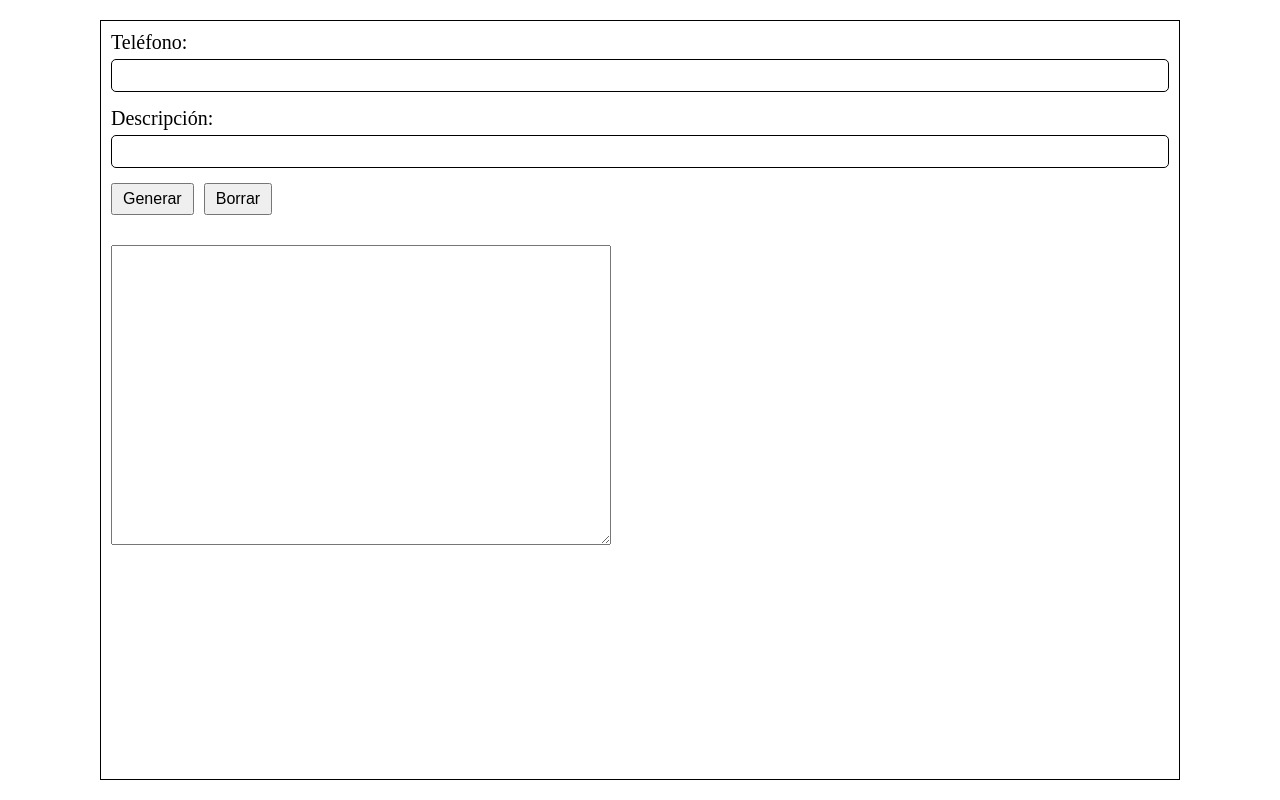
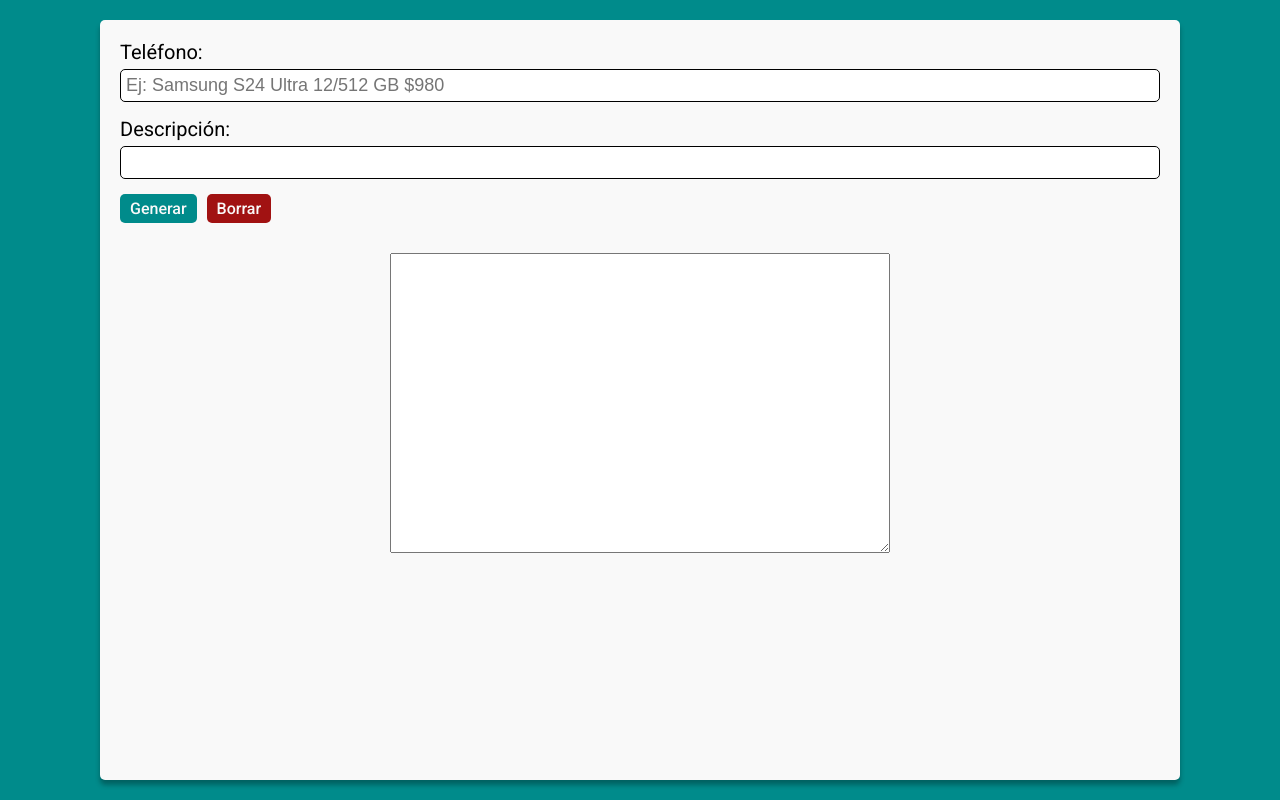
Before and after one commit to ricandres98/copy-maker, a React (Vite) app: page / in a window 1280 px wide. Built offline with nearby package versions, Linux system fonts and the light colour scheme.

Commit message:
- Basic styles implemented - First version completed

```diff
--- a/index.html
+++ b/index.html
@@ -4,6 +4,9 @@
     <meta charset="UTF-8" />
     <!-- <link rel="icon" type="image/svg+xml" href="/vite.svg" /> -->
     <meta name="viewport" content="width=device-width, initial-scale=1.0" />
+    <link rel="preconnect" href="https://fonts.googleapis.com">
+    <link rel="preconnect" href="https://fonts.gstatic.com" crossorigin>
+    <link href="https://fonts.googleapis.com/css2?family=Roboto:ital,wght@0,100;0,300;0,400;0,500;0,700;0,900;1,100;1,300;1,400;1,500;1,700;1,900&display=swap" rel="stylesheet">
     <title>Copy maker</title>
   </head>
   <body>
--- a/src/App.css
+++ b/src/App.css
@@ -4,13 +4,17 @@
     height: 100vh;
     justify-items: center;
     padding: 2rem;
+    background-color: var(--cyan);
 }
 
 .main-container main {
-    border: 1px solid black;
+    /* border: 1px solid black; */
     width: 100%;
     max-width: 1080px;
-    padding: 1rem;
+    padding: 2rem;
+    background-color: var(--white);
+    border-radius: 5px;
+    box-shadow: 0px 5px 5px rgba(0, 0, 0, 0.3);
 }
 
 .main-container__input-sections {
@@ -23,6 +27,9 @@
 }
 
 main textarea {
+    display: block;
     width: 500px;
     height: 300px;
+    padding: 1rem;
+    margin: 0 auto;
 }
--- a/src/App.tsx
+++ b/src/App.tsx
@@ -34,6 +34,7 @@ function App() {
               label="Teléfono"
               stateValue={phone}
               setState={setPhone}
+              placeholder="Ej: Samsung S24 Ultra 12/512 GB $980"
             />
             <InputComponent
               label="Descripción"
@@ -48,7 +49,7 @@ function App() {
               >
                 Generar
               </ActionButton>
-              <ActionButton onClick={reset}>Borrar</ActionButton>
+              <ActionButton onClick={reset} negative={true}>Borrar</ActionButton>
             </div>
           </div>
           <textarea
--- a/src/components/ActionButton/ActionButton.css
+++ b/src/components/ActionButton/ActionButton.css
@@ -2,4 +2,22 @@
     font-size: 1.6rem;
     padding: .5rem 1rem;
     cursor: pointer;
+    border: none;
+    font-family: var(--font);
+    font-weight: 500;
+    border-radius: 5px;
+    background-color: var(--cyan);
+    color: var(--white);
 }
+
+.action-button:active {
+    background-color: var(--cyan-active);
+}
+
+.action-button--negative {
+    background-color: var(--red);
+}
+
+.action-button--negative:active {
+    background-color: var(--red-active);
+}
--- a/src/components/ActionButton/index.tsx
+++ b/src/components/ActionButton/index.tsx
@@ -2,15 +2,21 @@ import { PropsWithChildren } from "react";
 import "./ActionButton.css";
 
 type PropsType = {
-  onClick(): void;
+  onClick(): void,
+  negative?: boolean,
 };
 
 const ActionButton = ({
   onClick,
   children,
+  negative,
 }: PropsWithChildren<PropsType>): JSX.Element => {
+  const buttonClass = negative
+    ? "action-button action-button--negative"
+    : "action-button";
+
   return (
-    <button className="action-button" onClick={onClick}>
+    <button className={buttonClass} onClick={onClick}>
       {children}
     </button>
   );
--- a/src/components/InputComponent/index.tsx
+++ b/src/components/InputComponent/index.tsx
@@ -5,9 +5,10 @@ type PropsType = {
   label: string;
   stateValue: string;
   setState: React.Dispatch<SetStateAction<string>>;
+  placeholder?: string;
 };
 
-const InputComponent = ({label, stateValue, setState}: PropsType): JSX.Element => {
+const InputComponent = ({label, stateValue, setState, placeholder}: PropsType): JSX.Element => {
   return (
     <div className="input-component">
       <label htmlFor={label}>{label}: </label>
@@ -16,6 +17,7 @@ const InputComponent = ({label, stateValue, setState}: PropsType): JSX.Element =
         id={label}
         value={stateValue}
         onChange={(e) => setState(e.target.value)}
+        placeholder={placeholder}
       />
     </div>
   );
--- a/src/index.css
+++ b/src/index.css
@@ -1,3 +1,11 @@
+:root {
+    --font: "Roboto", sans-serif;
+    --cyan: darkcyan;
+    --cyan-active: hsl(180, 100%, 15%);
+    --white: #f9f9f9;
+    --red: hsl(0, 80%, 35%);
+    --red-active: hsl(0, 90%, 25%);
+}
 * {
     margin: 0;
     padding: 0;
@@ -5,4 +13,5 @@
 }
 html {
     font-size: 62.5%;
+    font-family: var(--font);
 }
```
